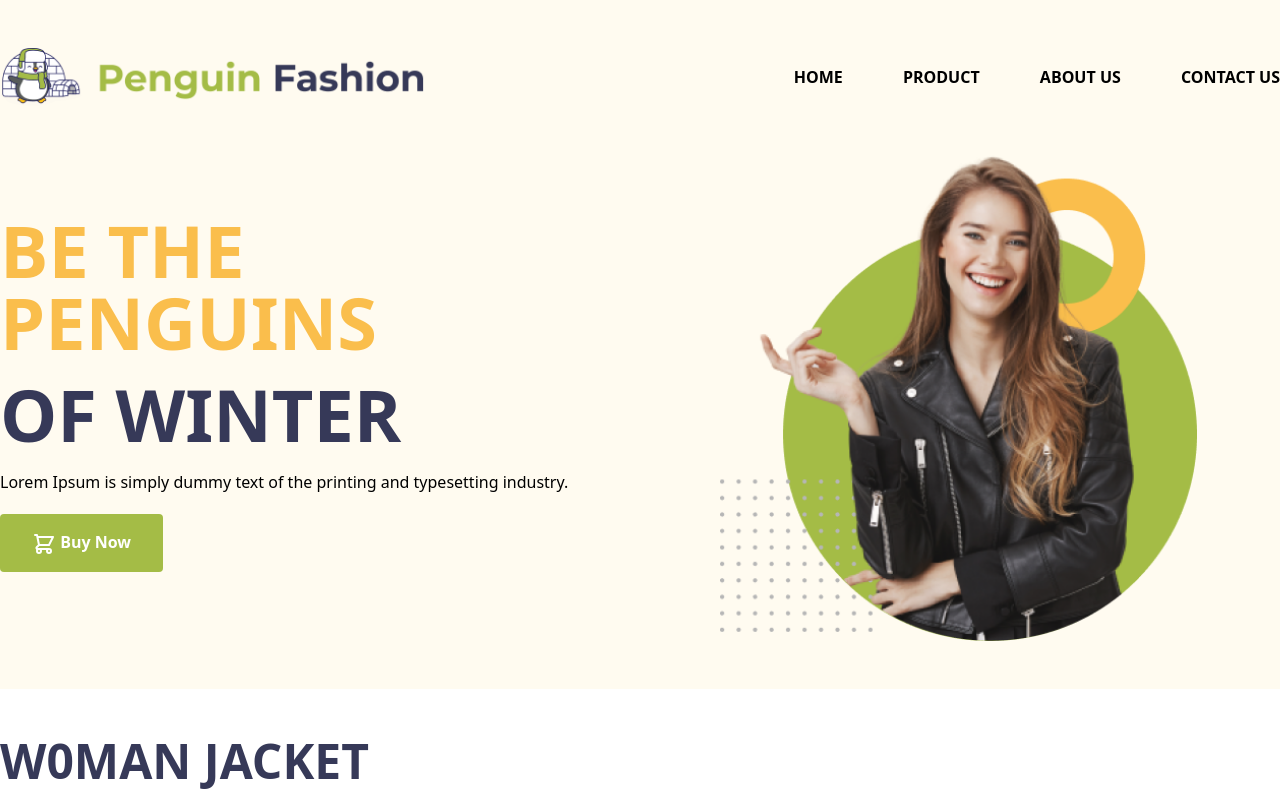
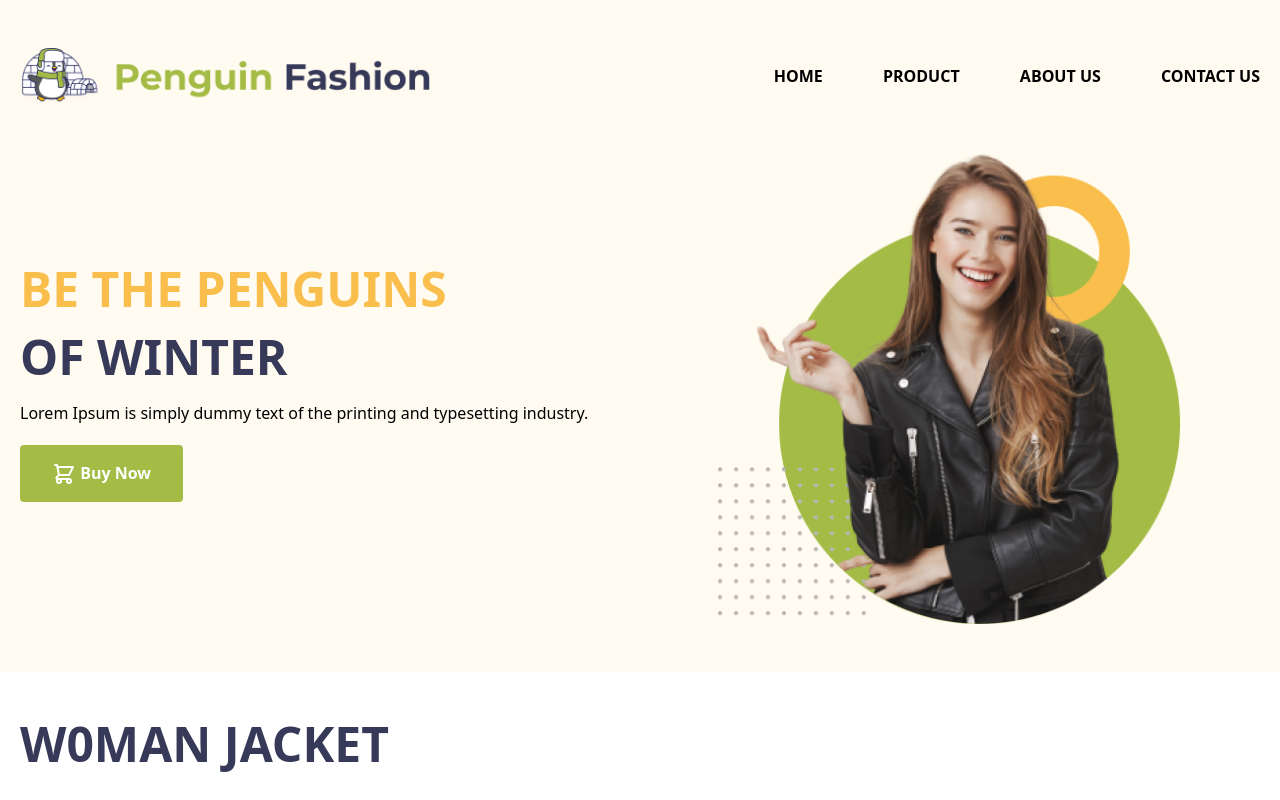
Before and after one commit to BabriWala/Penguin_Fashion_Tailwind, a plain HTML site: page index.html in a window 1280 px wide. Shown: the top 800 px of the page. Drawn offline with nearby package versions, Linux system fonts and the light colour scheme.

Commit message:
Done Motamoti

```diff
--- a/index.html
+++ b/index.html
@@ -31,11 +31,16 @@
     <!-- Header Part Start -->
     <header class="py-12 mb-12 bg-bannerColor">
         <!-- Nav Section Start -->
-        <nav class="container mx-auto grid grid-cols-3 items-center pb-10">
+        <nav class="container  px-5 mx-auto grid lg:grid-cols-3 grid-cols-2 items-center pb-10">
             <div>
-                <img class="w-full" src="assets/images/logo.png" alt="Logo">
+                <img class="lg:w-full " src="assets/images/logo.png" alt="Logo">
             </div>
-            <div class="col-span-2 text-right">
+            <div class="lg:hidden text-right">
+                <svg xmlns="http://www.w3.org/2000/svg" class="h-6 w-6 inline" fill="none" viewBox="0 0 24 24" stroke="currentColor" stroke-width="2">
+                    <path stroke-linecap="round" stroke-linejoin="round" d="M4 6h16M4 12h16M4 18h16" />
+                  </svg>
+            </div>
+            <div class="col-span-2 text-right hidden lg:block">
                 <a class="mr-14 text-navItemColor uppercase font-bold" href="#home">Home</a>
                 <a class="mr-14 text-navItemColor uppercase font-bold" href="#product">Product</a>
                 <a class="mr-14 text-navItemColor uppercase font-bold" href="#about">About Us</a>
@@ -44,10 +49,10 @@
         </nav>
         <!-- Nav Section End -->
         <!-- Banner Section Start -->
-        <section class="container mx-auto flex items-center justify-between">
-            <div class="w-2/4">
-                <h1 class="text-7xl font-bold uppercase text-bannerColor1">Be the Penguins <span
-                        class="block text-7xl font-bold uppercase text-bannerColor2 py-5">of Winter</span></h1>
+        <section class="container mx-auto px-5 flex flex-col lg:flex-row items-center justify-between">
+            <div class="w-4/4 lg:w-2/4">
+                <h1 class="text-4xl lg:text-5xl font-bold uppercase text-bannerColor1">Be the Penguins <span
+                        class="block text-4xl lg:text-5xl font-bold uppercase text-bannerColor2 py-3 lg:py-5">of Winter</span></h1>
                 <p class="text-navItemColor">Lorem Ipsum is simply dummy text of the printing
                     and typesetting industry.</p>
                 <button class="mt-5 px-8 py-4 bg-btnColor text-white font-bold rounded">
@@ -59,14 +64,14 @@
                     Buy Now
                 </button>
             </div>
-            <div class="w-2/4">
+            <div class="w-4/4 mt-6 lg:mt-0 lg:w-2/4">
                 <img class="w-3/4 mx-auto" src="assets/images/model.png" alt="Model">
             </div>
         </section>
         <!-- Banner Section End -->
     </header>
     <!-- Header Part End -->
-    <main class="container mx-auto">
+    <main class="container  px-5 mx-auto">
         <!-- Woman Jacket Start-->
         <section class="mb-20 ">
             <h2 class="uppercase text-bannerColor2 font-bold text-5xl mb-8">W0Man Jacket</h2>
```
